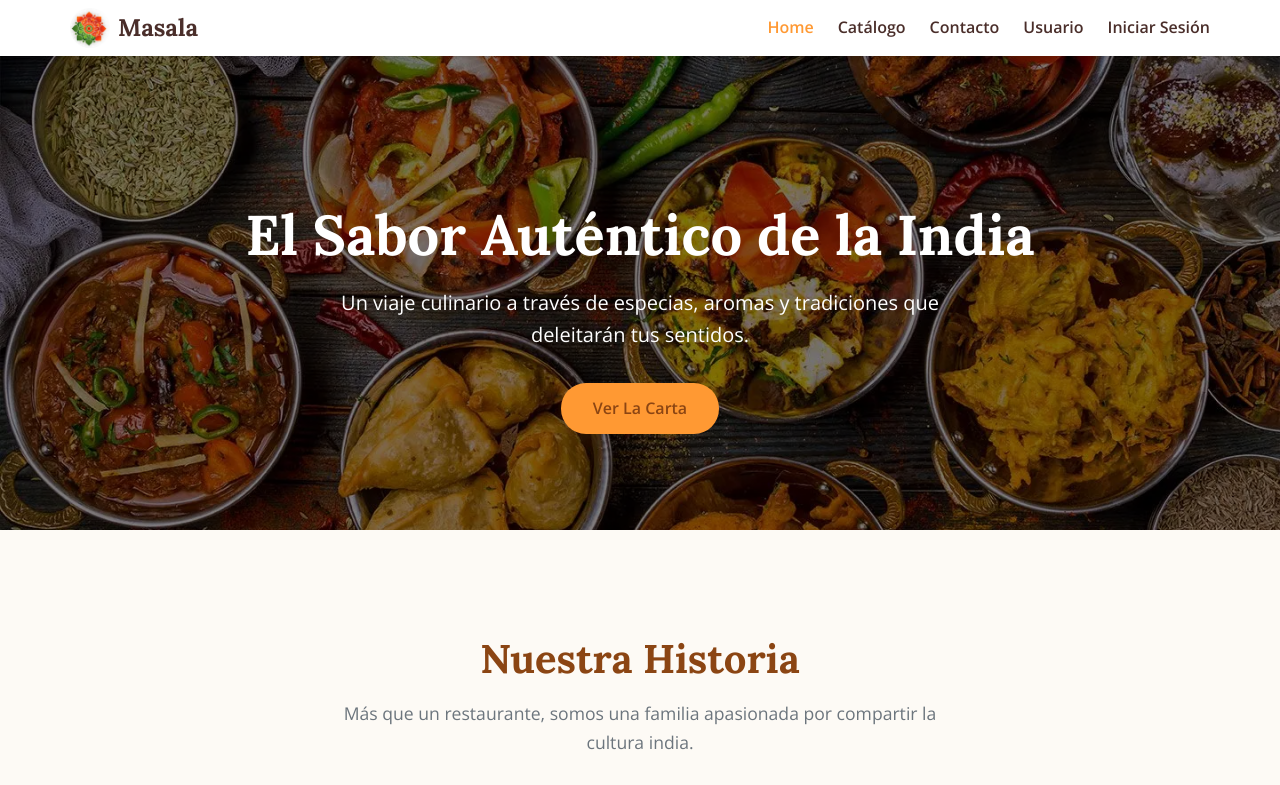
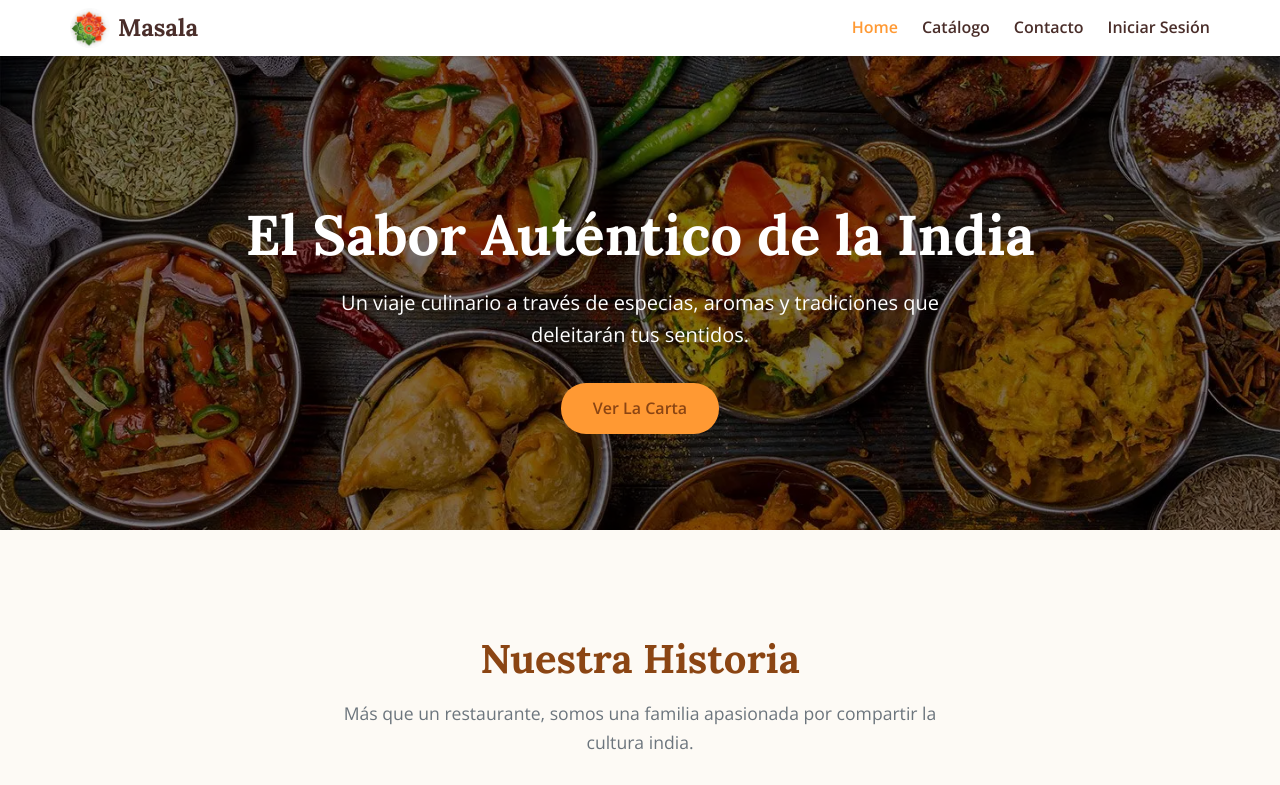
Before and after one commit to IbarraCristobal-cpu/Taiga--Masala-, a plain HTML site: page Front-end_Final/B07-Home.html in a window 1280 px wide. Shown: the top 785 px of the page. Drawn offline with nearby package versions, Linux system fonts and the light colour scheme.

Commit message:
Actualización completa de capteta back-End

```diff
--- a/Front-end_Final/B07-Home.html
+++ b/Front-end_Final/B07-Home.html
@@ -373,11 +373,6 @@
           <li>
             <a class="nav-link" href="B06-Formulario_de_Contacto.html"
               >Contacto</a
-            >
-          </li>
-          <li>
-            <a class="nav-link" href="B08_B09-Perfil_de_usuario.html"
-              >Usuario</a
             >
           </li>
           <li>
```
Also changed, not shown: Back-end/Diagrama_de_clases/Diagrama de clases APIs completo.drawio.png (added), 1 other file.
